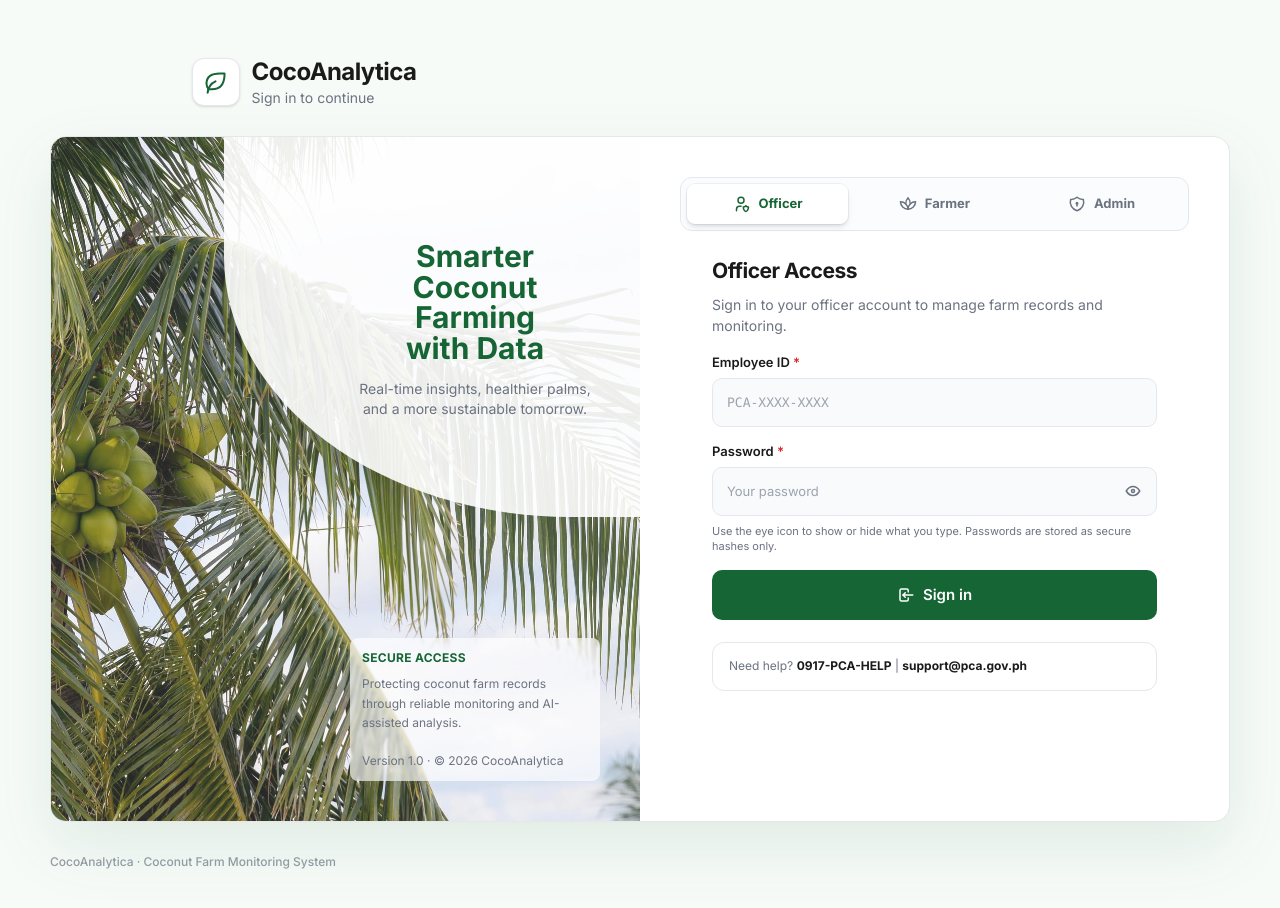
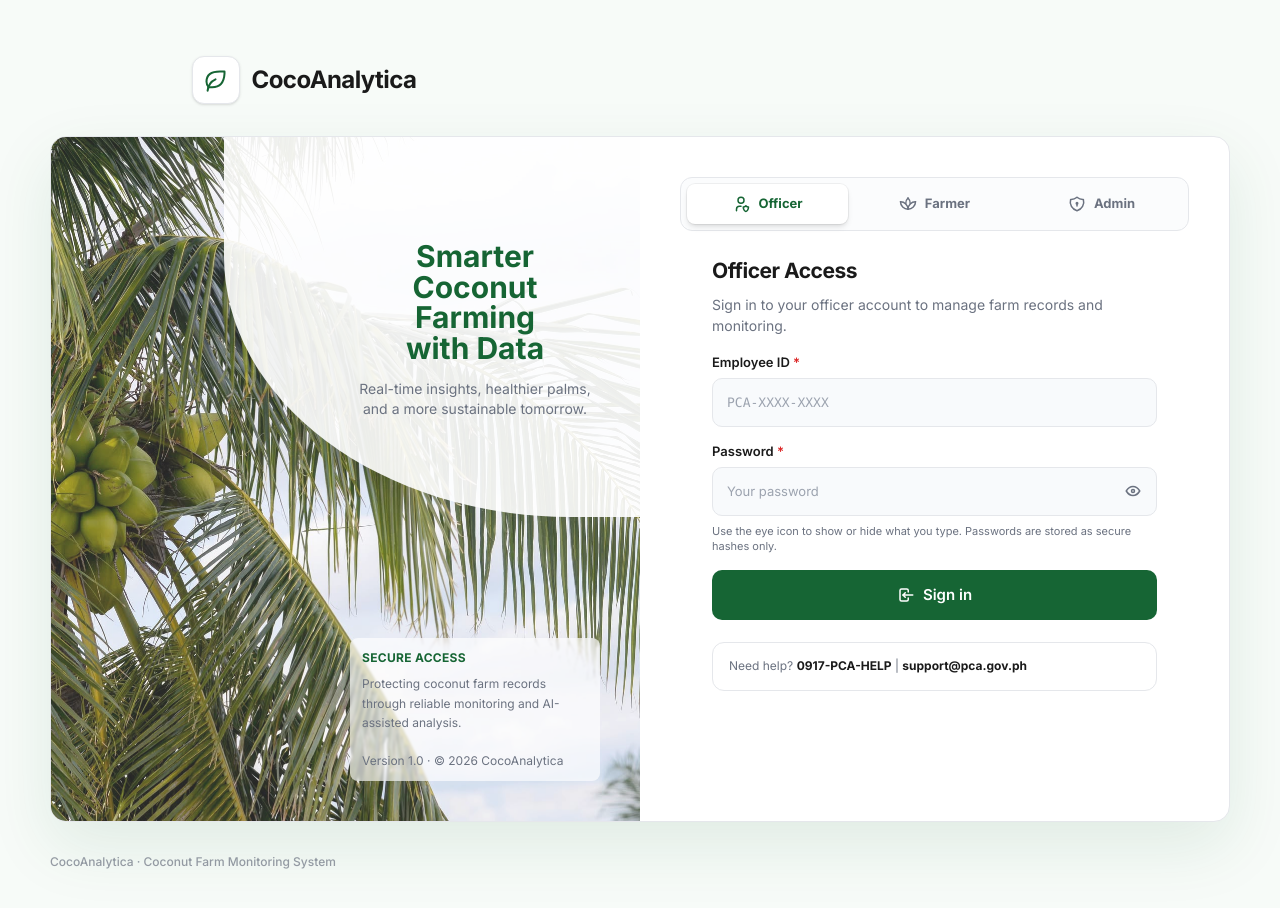
Before and after one commit to ryttsah/For_Thesis, a React (Vite) app in the folder frontend/: page / in a window 1280 px wide. Shown: the top 908 px of the page. Built offline with nearby package versions, Linux system fonts and the light colour scheme; no server answers.

Commit message:
Simplify login page header

```diff
--- a/frontend/src/pages/LoginPage.tsx
+++ b/frontend/src/pages/LoginPage.tsx
@@ -29,18 +29,15 @@ export default function LoginPage() {
     setActiveTab(tab);
   }
 
-  const subtitle = farmerRegisterMode ? "Farmer registration" : "Sign in to continue";
-
   return (
     <div className="relative min-h-full overflow-hidden bg-[#f7fbf8] px-5 py-8 lg:py-14">
       <div className="relative mx-auto w-full max-w-[1180px]">
-        <div className="mb-7 flex items-center gap-3 lg:ml-[12%]">
+        <div className="mb-8 flex items-center gap-3 lg:ml-[12%]">
           <div className="flex h-12 w-12 items-center justify-center rounded-xl border border-pca-border bg-white shadow-sm">
             <IconLeaf size={27} stroke={1.8} className="text-pca-green" />
           </div>
           <div>
             <h1 className="text-2xl font-bold tracking-tight text-pca-text">CocoAnalytica</h1>
-            <p className="text-sm text-pca-muted">{subtitle}</p>
           </div>
         </div>
 
```
